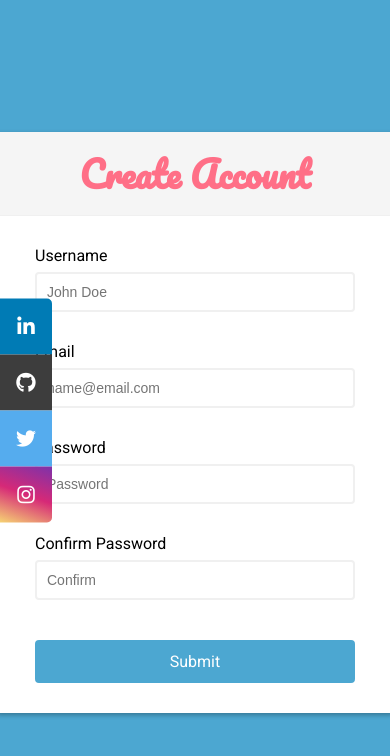
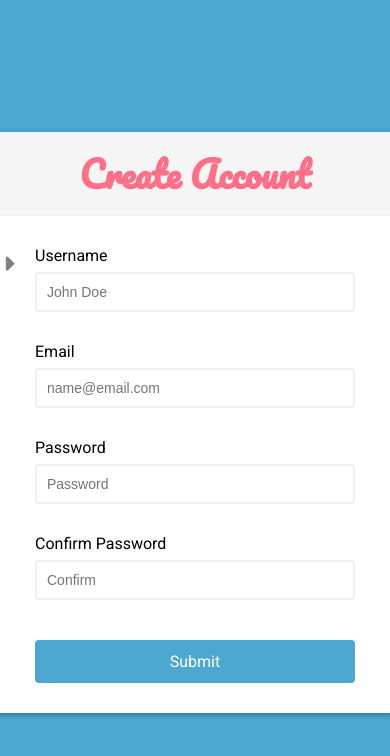
Before and after one commit to irfansk-22/form-validation, a plain HTML site: page index.html in a window 390 px wide. Drawn offline with Linux system fonts and the light colour scheme.

Commit message:
temp bug fix

```diff
--- a/styles.css
+++ b/styles.css
@@ -206,8 +206,12 @@ body {
 
 /* Media Query Section*/
 
-/* @media (max-width: 650px) {
+@media (max-width: 650px) {
     .icon-bar {
         display: none;
     }
-} */
+
+    .right-arrow {
+        display: block !important;
+    }
+}
```
